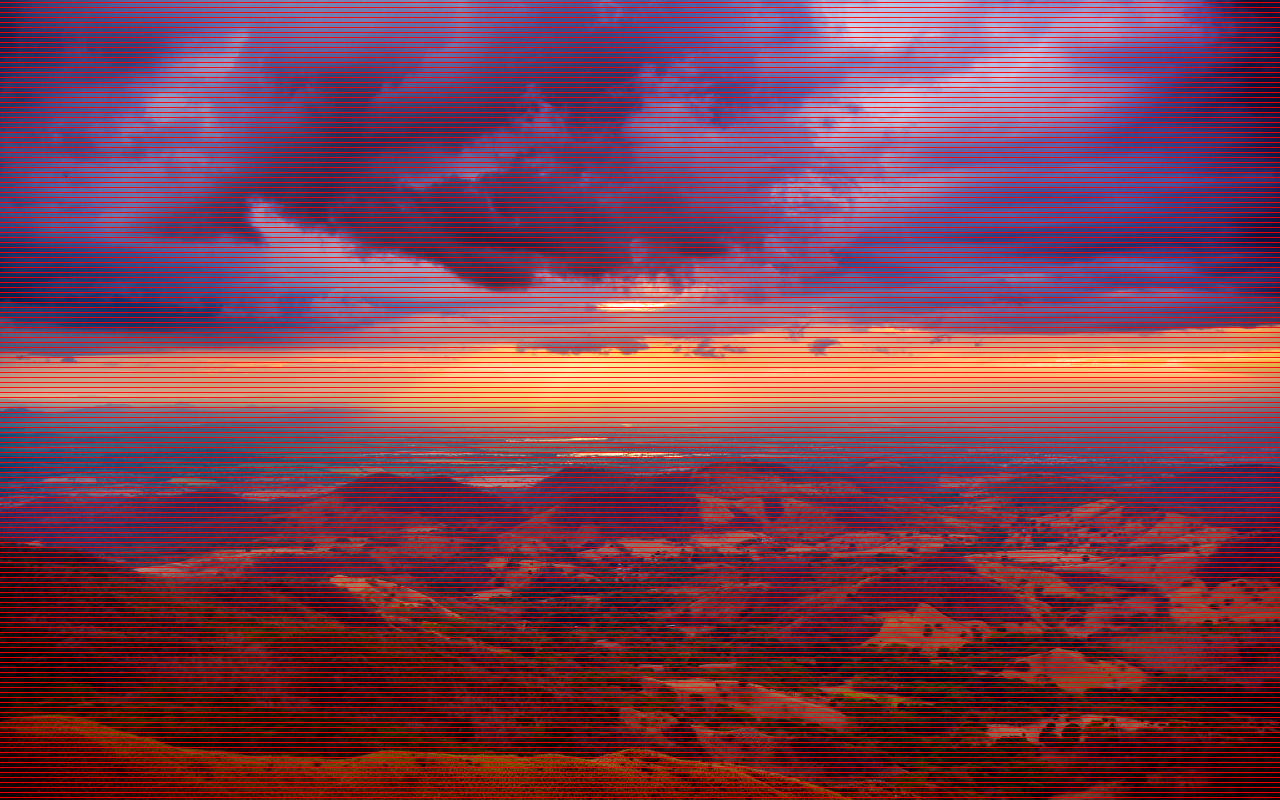
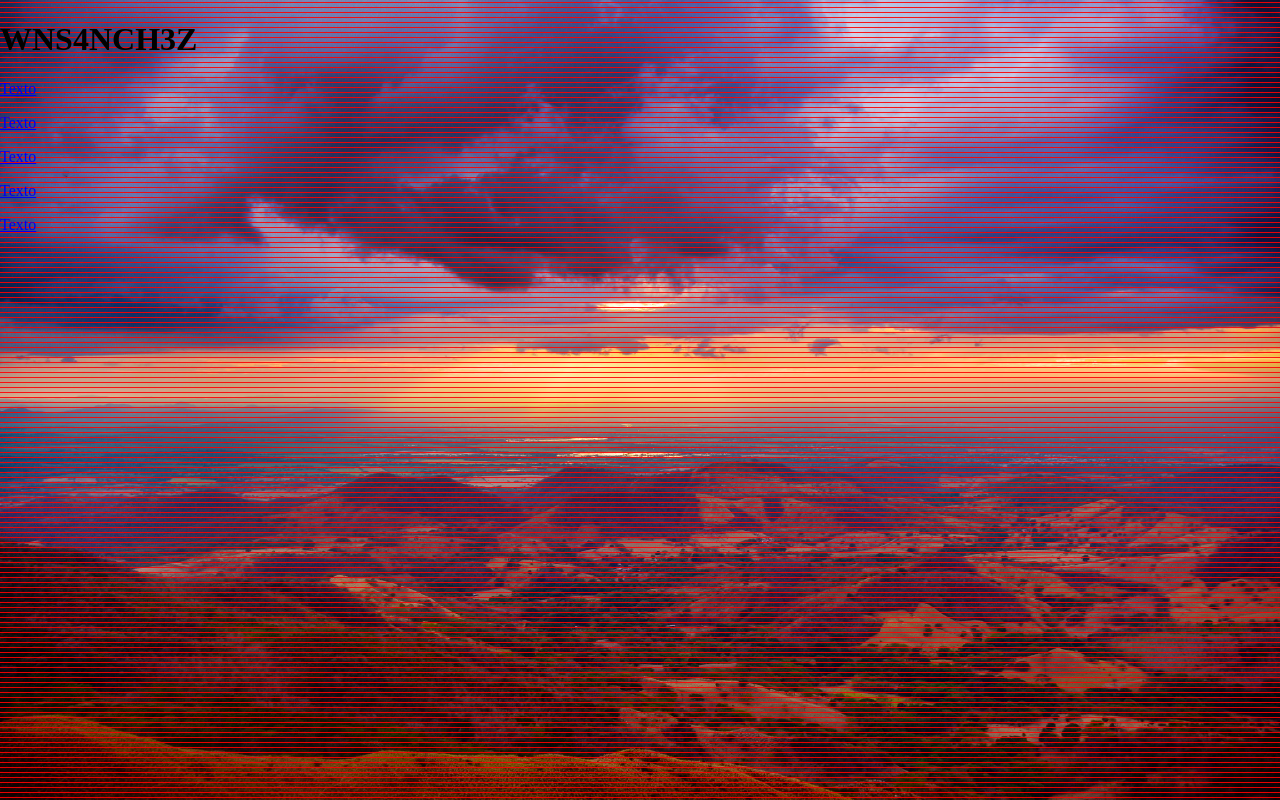
Before and after one commit to wnsanchez/Fondo-Animado, a plain HTML site: page index.html in a window 1280 px wide. Drawn offline with Linux system fonts and the light colour scheme.

Commit message:
Update index.html

```diff
--- a/index.html
+++ b/index.html
@@ -1,16 +1,27 @@
 <!DOCTYPE html>
-<html lang="">
+<html lang="es">
 <head>
     <meta charset="utf-8">
     <meta name="viewport" content="width=device-width, initial-scale=1.0">
     <title>Trucos CSS</title>
     <link rel="stylesheet" href="css/trucos.css">
+    <link rel="stylesheet" href="css/pagina.css">
 </head>
 
 <body class="hidden">
     <div class="centrado" id="onload">
         <div class="lds-ripple"><div></div><div></div></div>
     </div>
+    <header class="header">
+        <h1> WNS4NCH3Z </h1>
+    </header>
+    <section class="container">
+        <p><a href="#">Texto</a>
+        <p><a href="#">Texto</a>
+        <p><a href="#">Texto</a>
+        <p><a href="#">Texto</a>
+        <p><a href="#">Texto</a>
+    </section>
     <script src="js/jquery.js"></script>
     <script src="js/js.js"></script>
 </body>
```
